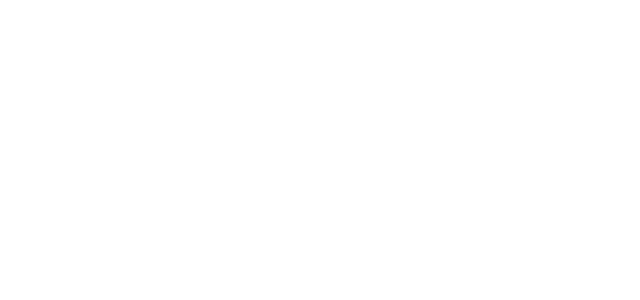
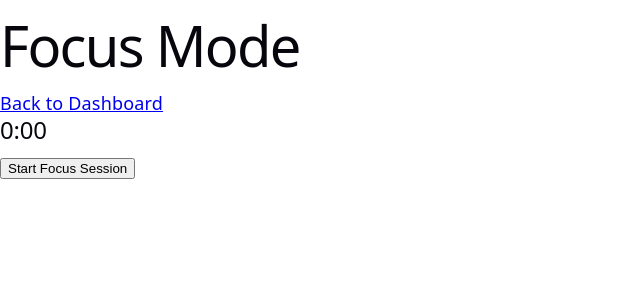
Before and after one commit to devbytiffany/Focus-Sphere, a React app in the folder frontend/: page /focus in a window 1280 px wide. Before the commit this address had no page. Shown: the top 300 px of the page, without its empty margins (0-640 px from the left). Built offline with nearby package versions, Linux system fonts and the light colour scheme; sample sign-in values are in the browser's storage; the HTML template or start-up script is replaced by a standard one.

Commit message:
Focus Mode and timer works and perfectly integrated

```diff
--- a/frontend/src/App.jsx
+++ b/frontend/src/App.jsx
@@ -4,6 +4,7 @@
 import Dashboard from './pages/Dashboard'
 import Tasks from './pages/Tasks'
 import Events from './pages/Events'
+import FocusMode from './pages/FocusMode'
 import './App.css'
 
 function App(){
@@ -15,6 +16,7 @@
       <Route path="/dashboard" element={<Dashboard />}/>
       <Route path="/tasks" element={<Tasks />} />
       <Route path="/events" element={<Events />} />
+      <Route path="/focus" element={<FocusMode />} />
     </Routes>
   )
 }
--- a/frontend/src/pages/Dashboard.jsx
+++ b/frontend/src/pages/Dashboard.jsx
@@ -37,7 +37,7 @@
 
   return (
     <div>
-      <h1>Dashboard</h1> <Link to="/tasks">View Tasks</Link> <Link to="/events">View Events</Link>
+      <h1>Dashboard</h1> <Link to="/tasks">View Tasks</Link> <Link to="/events">View Events</Link> <Link to="/focus">Focus Mode</Link>
       <button onClick={handleLogout}>Logout</button>
       <p>Total Tasks: {stats.totalTasks}</p>
       <p>Focus Time: {stats.formattedFocusTime}</p>
--- /dev/null
+++ b/frontend/src/pages/FocusMode.jsx
@@ -0,0 +1,75 @@
+import {useState, useEffect, useRef} from 'react'
+import {useNavigate, Link} from 'react-router-dom'
+import {apiRequest} from '../api/api'
+
+function FocusMode(){
+    const [sessionId, setSessionId] = useState(null)
+    const[seconds, setSeconds] = useState (0)
+    const [isRunning, setIsRunning] = useState(false)
+    const [error, setError]= useState('')
+    const navigate= useNavigate()
+    const token = localStorage.getItem('token')
+    const intervalRef = useRef(null)
+
+    useEffect (()=>{
+        if(!token){
+            navigate('/login')
+        }
+    }, [])
+
+    useEffect(() =>{
+        if (isRunning){
+            intervalRef.current = setInterval(()=>{
+                setSeconds((prev) => prev +1)
+            }, 1000)
+        }
+        return ()=> clearInterval(intervalRef.current)
+    }, [isRunning])
+
+
+  async function handleStart() {
+    try {
+      const data = await apiRequest('/focus-sessions/start', 'POST', null, token)
+      setSessionId(data.session.id)
+      setSeconds(0)
+      setIsRunning(true)
+    } catch (err) {
+      setError(err.message)
+    }
+  }
+
+  async function handleStop() {
+    try {
+      await apiRequest(`/focus-sessions/${sessionId}/stop`, 'PUT', null, token)
+      setIsRunning(false)
+      setSessionId(null)
+    } catch (err) {
+      setError(err.message)
+    }
+  }
+
+  function formatTime(totalSeconds) {
+    const mins = Math.floor(totalSeconds / 60)
+    const secs = totalSeconds % 60
+    return `${mins}:${secs < 10 ? '0' : ''}${secs}`
+  }
+
+  return (
+    <div>
+      <h1>Focus Mode</h1>
+      <Link to="/dashboard">Back to Dashboard</Link>
+
+      <h2>{formatTime(seconds)}</h2>
+
+      {error && <p>{error}</p>}
+
+      {!isRunning ? (
+        <button onClick={handleStart}>Start Focus Session</button>
+      ) : (
+        <button onClick={handleStop}>Stop</button>
+      )}
+    </div>
+  )
+}
+
+export default FocusMode
```
